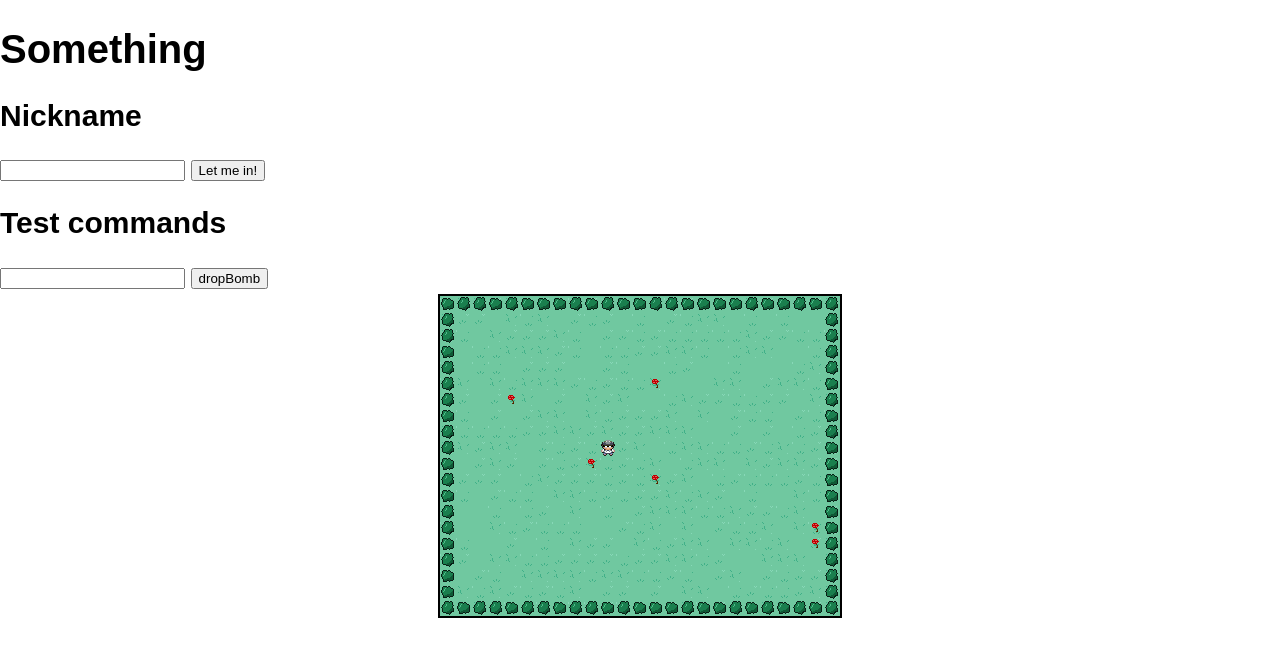
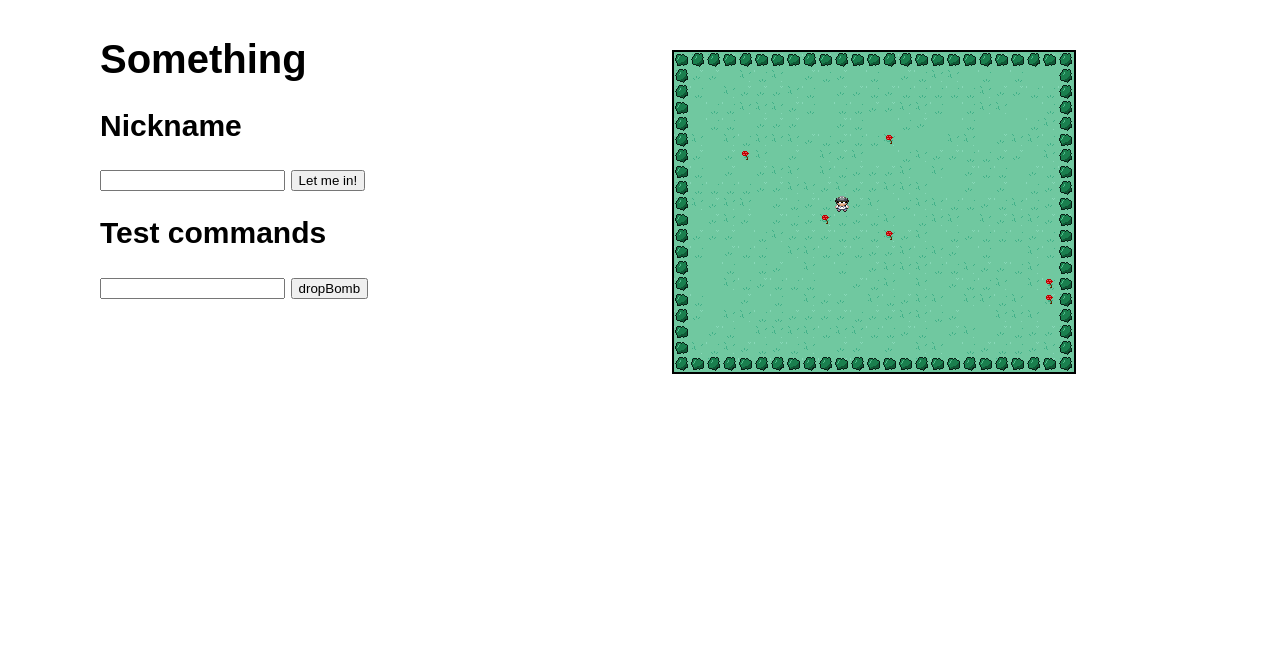
Before and after one commit to basicallydan/bomberman-mmo, a plain HTML site: page client/index.html in a window 1280 px wide. Drawn offline with nearby package versions, Linux system fonts and the light colour scheme.

Commit message:
made dans stuff a floater

```diff
--- a/client/index.html
+++ b/client/index.html
@@ -43,12 +43,14 @@
 		</script>
 		<style>
 			body, html { margin:0; padding: 0; overflow:hidden; font-family:Arial; font-size:20px }
-			#cr-stage { border:2px solid black; margin:5px auto; color:white }
+			#cr-stage {border:2px solid black; margin:50px auto; color:white }
+			#menu { float: left; margin: 10px 100px;	}
 		</style>
 	</head>
 	<body>
+		<div id='menu'>
 			<h1>Something</h1>
-		<div id="nickname">
+			<div id="	nickname">
 				<h2>Nickname</h2>
 				<input type="text" name="nickName" id="nickName" />
 				<input type="button" id="letMeIn" onclick="connect();" value="Let me in!"/>
@@ -66,5 +68,6 @@
 				<input type="text" name="dropBombPlayerId" id="dropBombPlayerId" />
 				<input type="button" onclick="dropBombTest();" value="dropBomb" />
 			</div>
+		</div>
 	</body>
 </html>
```
Lines whose indentation alone changed are shown as unchanged.
